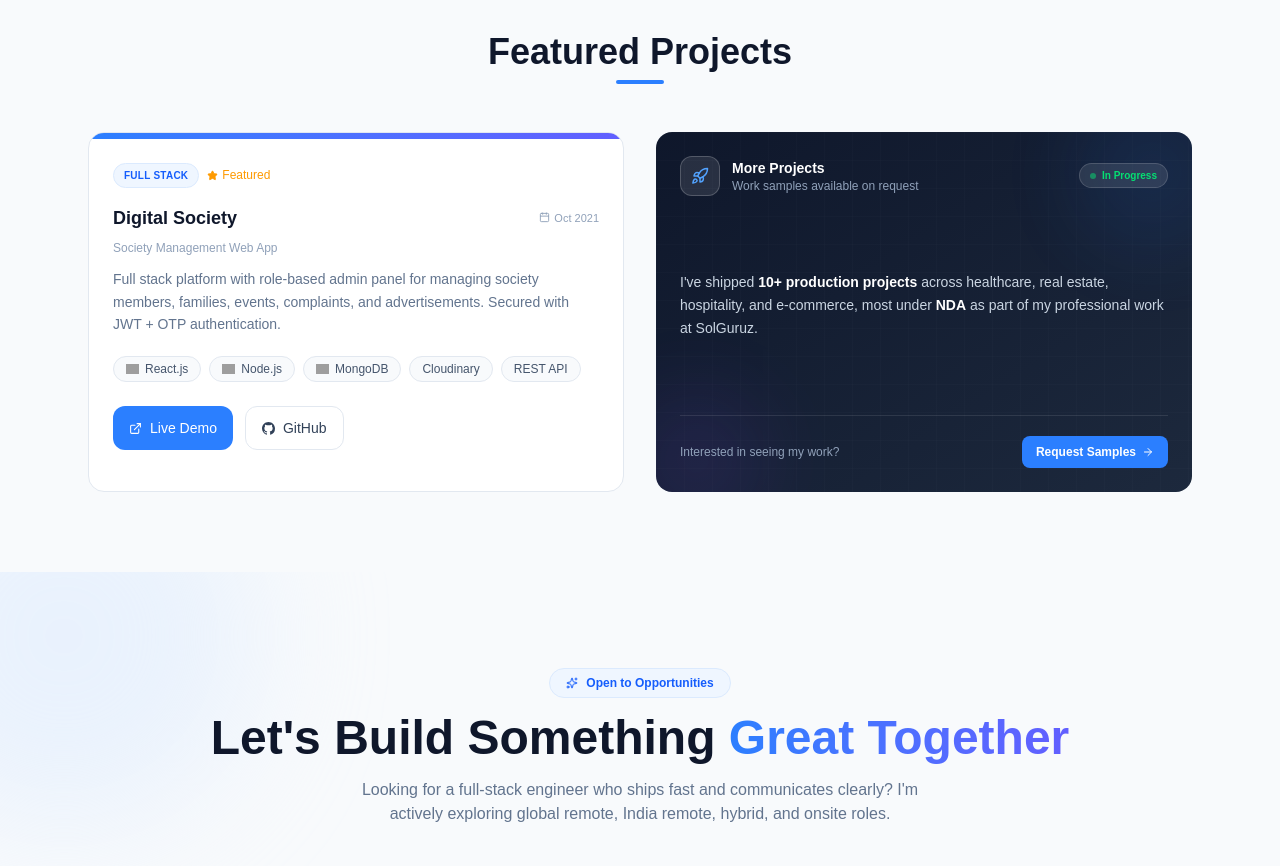
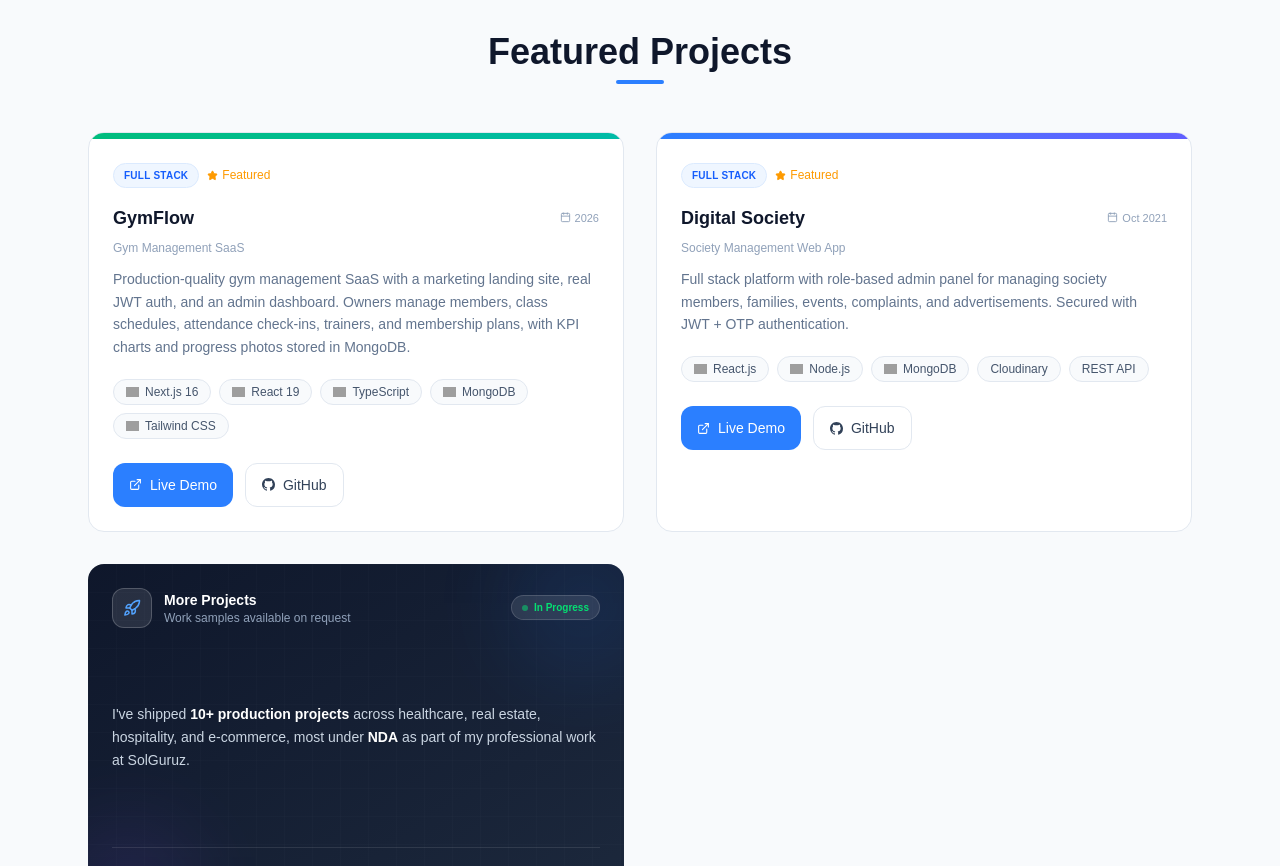
Before and after one commit to yagneshpatel12/portfolio, a Next.js app: page / in a window 1280 px wide. Shown: the part 5240-6106 px from the top of the page. Built offline with nearby package versions, Linux system fonts and the light colour scheme; grey boxes are pictures that could not be loaded.

Commit message:
feat: add gymflow project

```diff
--- a/components/Projects.tsx
+++ b/components/Projects.tsx
@@ -12,12 +12,58 @@ interface TechItem {
   icon?: string;
 }
 
-const PROJECT_TECH: TechItem[] = [
+interface Project {
+  title: string;
+  subtitle: string;
+  category: string;
+  featured: boolean;
+  date: string;
+  description: string;
+  tech: TechItem[];
+  liveDemo: string;
+  github: string;
+  gradient: string;
+}
+
+const PROJECTS: Project[] = [
+  {
+    title: "GymFlow",
+    subtitle: "Gym Management SaaS",
+    category: "Full Stack",
+    featured: true,
+    date: "2026",
+    description:
+      "Production-quality gym management SaaS with a marketing landing site, real JWT auth, and an admin dashboard. Owners manage members, class schedules, attendance check-ins, trainers, and membership plans, with KPI charts and progress photos stored in MongoDB.",
+    tech: [
+      { name: "Next.js 16", icon: "nextjs/nextjs-original.svg" },
+      { name: "React 19", icon: "react/react-original.svg" },
+      { name: "TypeScript", icon: "typescript/typescript-original.svg" },
+      { name: "MongoDB", icon: "mongodb/mongodb-original.svg" },
+      { name: "Tailwind CSS", icon: "tailwindcss/tailwindcss-original.svg" },
+    ],
+    liveDemo: "https://getgymflow.vercel.app/",
+    github: "https://github.com/yagneshpatel12/GymFlow",
+    gradient: "from-emerald-500 to-teal-500",
+  },
+  {
+    title: "Digital Society",
+    subtitle: "Society Management Web App",
+    category: "Full Stack",
+    featured: true,
+    date: "Oct 2021",
+    description:
+      "Full stack platform with role-based admin panel for managing society members, families, events, complaints, and advertisements. Secured with JWT + OTP authentication.",
+    tech: [
       { name: "React.js", icon: "react/react-original.svg" },
       { name: "Node.js", icon: "nodejs/nodejs-original.svg" },
       { name: "MongoDB", icon: "mongodb/mongodb-original.svg" },
       { name: "Cloudinary" },
       { name: "REST API" },
+    ],
+    liveDemo: "https://society-management.onrender.com/",
+    github: "https://github.com/yagneshpatel12/society-management-webapp",
+    gradient: "from-blue-500 to-indigo-500",
+  },
 ];
 
 
@@ -41,45 +87,47 @@ export default function Projects() {
 
         <div className="grid grid-cols-1 md:grid-cols-2 gap-8">
 
-          {/* ── Project card ── */}
+          {/* ── Project cards ── */}
+          {PROJECTS.map((project, index) => (
             <motion.div
+              key={project.title}
               initial={{ opacity: 0, y: 20 }}
               whileInView={{ opacity: 1, y: 0 }}
               viewport={{ once: true, amount: 0.1 }}
-            transition={{ duration: 0.5, ease: "easeOut" }}
+              transition={{ duration: 0.5, ease: "easeOut", delay: index * 0.1 }}
               className="bg-white border border-slate-200 rounded-2xl overflow-hidden hover:-translate-y-1 hover:shadow-lg hover:border-blue-300 transition-all"
             >
               {/* Top gradient strip */}
-            <div className="bg-gradient-to-r from-blue-500 to-indigo-500 h-1.5" />
+              <div className={`bg-gradient-to-r ${project.gradient} h-1.5`} />
 
               <div className="p-6">
                 {/* Badge row */}
                 <div className="flex items-center gap-2 mb-4">
                   <span className="bg-blue-50 text-blue-600 text-[10px] font-bold px-2.5 py-1 rounded-full uppercase tracking-wide border border-blue-100">
-                  Full Stack
+                    {project.category}
                   </span>
+                  {project.featured && (
                     <span className="flex items-center gap-1 text-amber-500 text-xs font-medium">
                       <Star size={11} fill="currentColor" /> Featured
                     </span>
+                  )}
                 </div>
 
                 <div className="flex items-center justify-between gap-2 mb-2">
-                <h3 className="text-lg font-bold text-slate-900">Digital Society</h3>
+                  <h3 className="text-lg font-bold text-slate-900">{project.title}</h3>
                   <span className="flex items-center gap-1 text-slate-400 text-[11px] font-medium whitespace-nowrap flex-shrink-0">
                     <Calendar size={11} />
-                  Oct 2021
+                    {project.date}
                   </span>
                 </div>
-              <p className="text-slate-400 text-xs font-medium mb-3">Society Management Web App</p>
+                <p className="text-slate-400 text-xs font-medium mb-3">{project.subtitle}</p>
                 <p className="text-slate-500 text-sm leading-relaxed mb-5">
-                Full stack platform with role-based admin panel for managing
-                society members, families, events, complaints, and
-                advertisements. Secured with JWT + OTP authentication.
+                  {project.description}
                 </p>
 
                 {/* Tech pills */}
                 <div className="flex flex-wrap gap-2 mb-6">
-                {PROJECT_TECH.map((tech) => (
+                  {project.tech.map((tech) => (
                     <span
                       key={tech.name}
                       className="bg-slate-50 text-slate-600 border border-slate-200 text-xs rounded-full px-3 py-1 flex items-center gap-1.5 font-medium"
@@ -100,7 +148,7 @@ export default function Projects() {
                 {/* Buttons */}
                 <div className="flex gap-3">
                   <a
-                  href="https://society-management.onrender.com/"
+                    href={project.liveDemo}
                     target="_blank"
                     rel="noopener noreferrer"
                     className="flex items-center gap-2 bg-blue-500 hover:bg-blue-600 text-white text-sm font-medium px-4 py-2.5 rounded-xl transition-colors min-h-[44px]"
@@ -109,7 +157,7 @@ export default function Projects() {
                     Live Demo
                   </a>
                   <a
-                  href="https://github.com/yagneshpatel12/society-management-webapp"
+                    href={project.github}
                     target="_blank"
                     rel="noopener noreferrer"
                     className="flex items-center gap-2 border border-slate-200 hover:border-slate-400 text-slate-700 text-sm font-medium px-4 py-2.5 rounded-xl transition-colors min-h-[44px]"
@@ -120,13 +168,14 @@ export default function Projects() {
                 </div>
               </div>
             </motion.div>
+          ))}
 
           {/* ── Coming soon card ── */}
           <motion.div
             initial={{ opacity: 0, y: 20 }}
             whileInView={{ opacity: 1, y: 0 }}
             viewport={{ once: true, amount: 0.1 }}
-            transition={{ duration: 0.5, ease: "easeOut", delay: 0.1 }}
+            transition={{ duration: 0.5, ease: "easeOut", delay: PROJECTS.length * 0.1 }}
             className="relative bg-gradient-to-br from-slate-900 to-slate-800 rounded-2xl overflow-hidden"
           >
             {/* Decorative orbs */}
```
Lines whose indentation alone changed are shown as unchanged.
